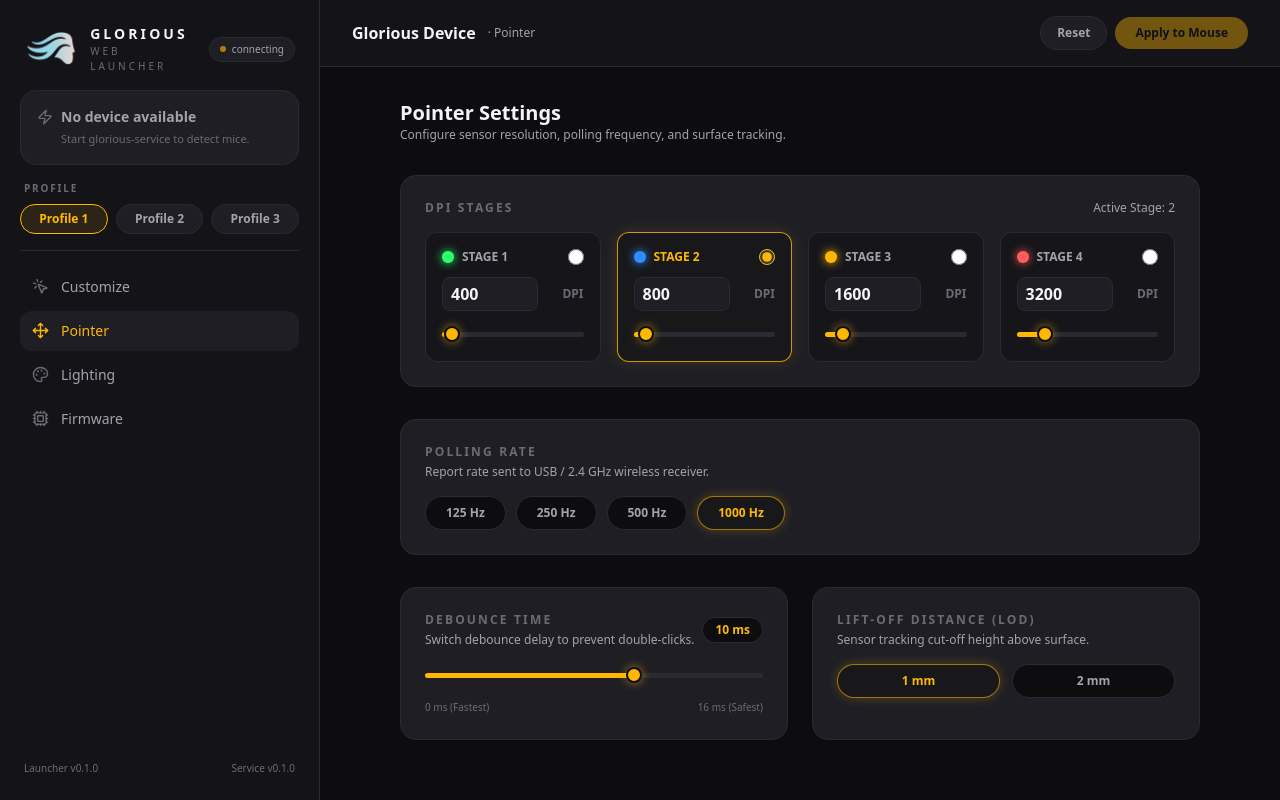
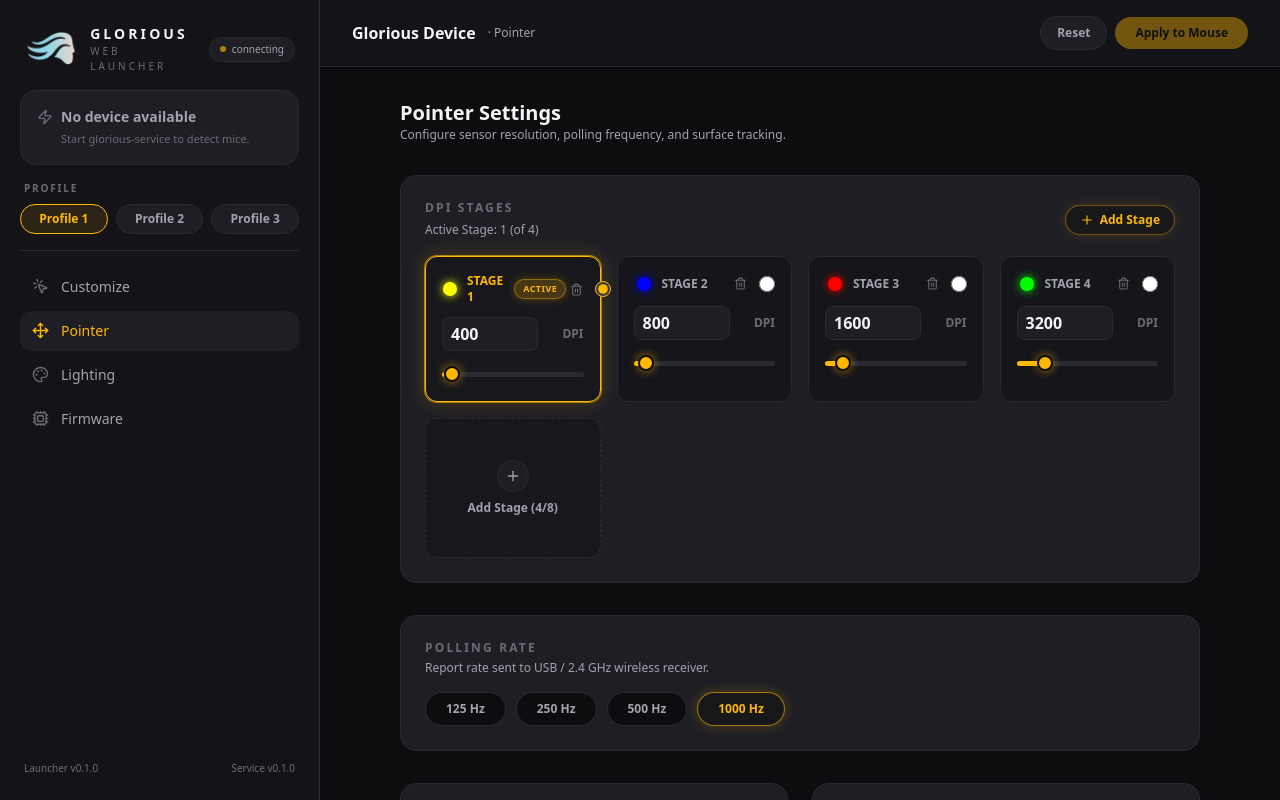
Before and after one commit to m24ih/glorious-web-launcher, a Svelte app in the folder frontend/: page / in a window 1280 px wide. Both pictures are taken after a click on the button "Pointer". Built offline with nearby package versions, Linux system fonts and the light colour scheme; no server answers.

Commit message:
feat(frontend): dynamic 1-8 DPI stages, custom colors, active stage highlight, and accurate LED off state

```diff
--- a/frontend/src/App.svelte
+++ b/frontend/src/App.svelte
@@ -14,7 +14,6 @@
     SettingsPatch,
     TabId,
     SettingsDraft,
-    RgbEffectName,
   } from './lib/types';
   import {
     fetchDevices,
@@ -23,6 +22,7 @@
   } from './lib/api';
   import {
     DEFAULT_PIN_ACTIONS,
+    DPI_COLORS,
     draftFromDevice,
     hexToRgb,
     LIGHTING_EFFECTS,
@@ -37,6 +37,7 @@
   let selectedPin = $state<PinId | null>('left');
   let mappings = $state<PinAction[]>(DEFAULT_PIN_ACTIONS);
   let draft = $state<SettingsDraft>(draftFromDevice(null));
+  let hasUserModified = $state<boolean>(false);
   let applying = $state<boolean>(false);
   let toastMessage = $state<string | null>(null);
 
@@ -60,10 +61,12 @@
   }
 
   function onDraftChange(updater: (draft: SettingsDraft) => SettingsDraft) {
+    hasUserModified = true;
     draft = updater(draft);
   }
 
   function onReset() {
+    hasUserModified = false;
     draft = draftFromDevice(device);
     mappings = DEFAULT_PIN_ACTIONS;
     showToast('Reverted settings to defaults');
@@ -73,13 +76,12 @@
     if (!device || applying) return;
     applying = true;
     try {
-      const effectSpec = LIGHTING_EFFECTS.find((e) => e.id === draft.lighting.effect);
-      const rgbEffect: RgbEffectName = (effectSpec?.name as RgbEffectName) ?? 'glorious';
       const rgbColor = hexToRgb(draft.lighting.color);
 
       const patch: SettingsPatch = {
         profile: activeProfile,
         dpi_stages: draft.dpi_stages.map((s) => s.value),
+        dpi_colors: draft.dpi_stages.map((s, i) => s.color || DPI_COLORS[i % DPI_COLORS.length]),
         active_dpi_stage: draft.active_dpi_stage,
         polling_rate: draft.polling_rate,
         debounce_ms: draft.debounce_ms,
@@ -87,7 +89,7 @@
         sleep_seconds: draft.sleep_seconds === 'off' ? 0 : draft.sleep_seconds,
         rgb: {
           brightness: draft.lighting.brightness,
-          effect: rgbEffect,
+          effect: draft.lighting.effect,
           rate: draft.lighting.rate,
           color: rgbColor,
         },
@@ -97,6 +99,7 @@
       if (res?.device) {
         device = res.device;
         draft = draftFromDevice(res.device);
+        hasUserModified = false;
       }
       showToast('Settings applied to mouse');
     } catch (e: any) {
@@ -114,7 +117,9 @@
         if (list.devices.length > 0) {
           const connected = list.devices.find((d) => d.connected) ?? list.devices[0];
           device = connected;
-          draft = draftFromDevice(connected);
+          if (!hasUserModified) {
+            draft = draftFromDevice(connected);
+          }
           if (connected.settings?.active_profile) {
             activeProfile = connected.settings.active_profile;
           }
@@ -134,14 +139,16 @@
               : null;
             const chosen = updated ?? event.devices.find((d) => d.connected) ?? event.devices[0];
             device = chosen;
-            if (!device || !updated) {
+            if (!hasUserModified) {
               draft = draftFromDevice(chosen);
             }
           }
         } else if (event.type === 'applied') {
           if (device && event.slug === device.slug) {
             device = event.device;
-            draft = draftFromDevice(event.device);
+            if (!hasUserModified) {
+              draft = draftFromDevice(event.device);
+            }
           }
           showToast('Settings synced from hardware');
         }
@@ -168,6 +175,7 @@
     onTabChange={(tab) => (activeTab = tab)}
     onProfileChange={(n) => {
       activeProfile = n;
+      hasUserModified = true;
       draft = { ...draft, profile: n };
     }}
     serviceVersion={LAUNCHER_VERSION}
--- a/frontend/src/components/PointerView.svelte
+++ b/frontend/src/components/PointerView.svelte
@@ -1,4 +1,5 @@
 <script lang="ts">
+  import { Plus, Trash2 } from 'lucide-svelte';
   import type { SettingsDraft } from '../lib/types';
   import { DPI_COLORS, clamp } from '../lib/actions';
 
@@ -19,13 +20,53 @@
     const clamped = clamp(Math.round(val / 100) * 100, 100, 19000);
     onChange((prev) => {
       const nextStages = [...prev.dpi_stages];
-      nextStages[index] = { value: clamped };
+      nextStages[index] = { ...nextStages[index], value: clamped };
       return { ...prev, dpi_stages: nextStages };
     });
   }
 
-  function setActiveStage(index: number) {
-    onChange((prev) => ({ ...prev, active_dpi_stage: index }));
+  function setStageColor(index: number, color: string) {
+    onChange((prev) => {
+      const nextStages = [...prev.dpi_stages];
+      nextStages[index] = { ...nextStages[index], color };
+      return { ...prev, dpi_stages: nextStages };
+    });
+  }
+
+  function addStage() {
+    if (draft.dpi_stages.length >= 8) return;
+    onChange((prev) => {
+      const nextIdx = prev.dpi_stages.length;
+      const lastStage = prev.dpi_stages[nextIdx - 1];
+      const nextVal = lastStage ? lastStage.value : 1600;
+      const nextColor = DPI_COLORS[nextIdx % DPI_COLORS.length];
+      const nextStages = [...prev.dpi_stages, { value: nextVal, color: nextColor }];
+      return { ...prev, dpi_stages: nextStages };
+    });
+  }
+
+  function removeStage(index: number) {
+    if (draft.dpi_stages.length <= 1) return;
+    onChange((prev) => {
+      const stageNum = index + 1;
+      const nextStages = prev.dpi_stages.filter((_, i) => i !== index);
+      let nextActive = prev.active_dpi_stage;
+      if (nextActive === stageNum) {
+        nextActive = Math.min(stageNum, nextStages.length);
+      } else if (nextActive > stageNum) {
+        nextActive -= 1;
+      }
+      nextActive = Math.max(1, Math.min(nextActive, nextStages.length));
+      return {
+        ...prev,
+        dpi_stages: nextStages,
+        active_dpi_stage: nextActive,
+      };
+    });
+  }
+
+  function setActiveStage(stageNumber: number) {
+    onChange((prev) => ({ ...prev, active_dpi_stage: stageNumber }));
   }
 
   function setPollingRate(rate: number) {
@@ -52,38 +93,97 @@
     <!-- DPI Stages -->
     <section class="rounded-2xl border border-edge bg-card p-6">
       <div class="mb-4 flex items-center justify-between">
+        <div>
           <h3 class="text-xs font-bold tracking-[0.18em] text-ink-faint">DPI STAGES</h3>
-        <span class="text-xs text-ink-dim">Active Stage: {draft.active_dpi_stage + 1}</span>
+          <span class="text-xs text-ink-dim">Active Stage: {draft.active_dpi_stage} (of {draft.dpi_stages.length})</span>
+        </div>
+        {#if draft.dpi_stages.length < 8}
+          <button
+            type="button"
+            onclick={addStage}
+            class="flex items-center gap-1.5 rounded-full border border-glorious/40 bg-zinc-900 px-3.5 py-1.5 text-xs font-bold text-glorious transition hover:border-glorious hover:bg-glorious/10 shadow-[0_0_12px_rgba(255,184,0,0.15)]"
+          >
+            <Plus size={14} />
+            <span>Add Stage</span>
+          </button>
+        {/if}
       </div>
 
       <div class="grid grid-cols-1 gap-4 sm:grid-cols-2 lg:grid-cols-4">
-        {#each draft.dpi_stages.slice(0, 4) as stage, i (i)}
-          {@const color = DPI_COLORS[i % DPI_COLORS.length]}
-          {@const isActive = draft.active_dpi_stage === i}
+        {#each draft.dpi_stages as stage, i (i)}
+          {@const stageNumber = i + 1}
+          {@const color = stage.color || DPI_COLORS[i % DPI_COLORS.length]}
+          {@const isActive = draft.active_dpi_stage === stageNumber}
           <div
-            class="relative flex flex-col rounded-xl border p-4 transition {isActive
-              ? 'border-glorious/80 bg-zinc-900/90 shadow-[0_0_16px_rgba(255,184,0,0.15)]'
-              : 'border-edge bg-canvas/50 hover:border-edge-bright'}"
+            role="button"
+            tabindex="0"
+            onclick={() => setActiveStage(stageNumber)}
+            onkeydown={(e) => {
+              if (e.key === 'Enter' || e.key === ' ') {
+                e.preventDefault();
+                setActiveStage(stageNumber);
+              }
+            }}
+            class="relative flex flex-col rounded-xl border p-4 transition cursor-pointer select-none {isActive
+              ? 'border-glorious bg-zinc-900/90 ring-1 ring-glorious/60 shadow-[0_0_20px_rgba(255,184,0,0.22)]'
+              : 'border-edge bg-canvas/50 hover:border-edge-bright hover:bg-card-hover'}"
           >
             <!-- Stage Header & Radio Toggle -->
-            <label class="mb-3 flex cursor-pointer items-center justify-between">
+            <div class="mb-3 flex items-center justify-between">
               <div class="flex items-center gap-2">
+                <!-- Color swatch with native picker -->
+                <label
+                  class="relative flex h-5 w-5 items-center justify-center cursor-pointer rounded-full transition hover:scale-110"
+                  title="Change Stage Color"
+                >
                   <span
-                  class="h-3 w-3 rounded-full ring-2 ring-offset-2 ring-offset-card"
+                    class="h-3.5 w-3.5 rounded-full ring-2 ring-offset-2 ring-offset-card"
                     style="background: {color}; ring-color: {color}; box-shadow: 0 0 10px {color};"
                   ></span>
+                  <input
+                    type="color"
+                    value={color}
+                    onclick={(e) => e.stopPropagation()}
+                    oninput={(e) => setStageColor(i, e.currentTarget.value)}
+                    class="absolute inset-0 h-full w-full opacity-0 cursor-pointer"
+                  />
+                </label>
                 <span class="text-xs font-bold {isActive ? 'text-glorious' : 'text-ink-dim'}">
-                  STAGE {i + 1}
+                  STAGE {stageNumber}
                 </span>
+                {#if isActive}
+                  <span class="rounded-full bg-glorious/20 px-2 py-0.5 text-[9px] font-black uppercase tracking-wider text-glorious border border-glorious/40 shadow-[0_0_8px_rgba(255,184,0,0.3)]">
+                    ACTIVE
+                  </span>
+                {/if}
               </div>
+
+              <div class="flex items-center gap-2">
+                {#if draft.dpi_stages.length > 1}
+                  <button
+                    type="button"
+                    title="Delete Stage"
+                    aria-label="Delete Stage"
+                    onclick={(e) => {
+                      e.stopPropagation();
+                      removeStage(i);
+                    }}
+                    class="rounded p-1 text-ink-faint transition hover:bg-zinc-800 hover:text-red-400"
+                  >
+                    <Trash2 size={13} />
+                  </button>
+                {/if}
+
                 <input
                   type="radio"
                   name="active-dpi-stage"
                   checked={isActive}
-                onchange={() => setActiveStage(i)}
+                  onchange={() => setActiveStage(stageNumber)}
+                  onclick={(e) => e.stopPropagation()}
                   class="accent-glorious h-4 w-4 cursor-pointer"
                 />
-            </label>
+              </div>
+            </div>
 
             <!-- Number input and DPI label -->
             <div class="mb-3 flex items-center justify-between gap-2">
@@ -93,6 +193,7 @@
                 max="19000"
                 step="100"
                 value={stage.value}
+                onclick={(e) => e.stopPropagation()}
                 oninput={(e) => {
                   const val = parseInt(e.currentTarget.value, 10);
                   if (!isNaN(val)) setDpiValue(i, val);
@@ -110,11 +211,25 @@
               step="100"
               value={stage.value}
               style="--fill: {((stage.value - 100) / (19000 - 100)) * 100}%"
+              onclick={(e) => e.stopPropagation()}
               oninput={(e) => setDpiValue(i, parseInt(e.currentTarget.value, 10))}
               class="w-full"
             />
           </div>
         {/each}
+
+        {#if draft.dpi_stages.length < 8}
+          <button
+            type="button"
+            onclick={addStage}
+            class="flex min-h-[140px] flex-col items-center justify-center gap-2 rounded-xl border border-dashed border-edge-bright/60 bg-canvas/30 p-4 text-ink-dim transition hover:border-glorious hover:bg-glorious/5 hover:text-glorious"
+          >
+            <div class="flex h-8 w-8 items-center justify-center rounded-full border border-edge bg-card">
+              <Plus size={16} />
+            </div>
+            <span class="text-xs font-bold">Add Stage ({draft.dpi_stages.length}/8)</span>
+          </button>
+        {/if}
       </div>
     </section>
 
--- a/frontend/src/lib/actions.ts
+++ b/frontend/src/lib/actions.ts
@@ -5,6 +5,7 @@ import type {
   ActionCategory,
   DockAction,
   DockCategory,
+  DpiStage,
   EffectId,
   EffectName,
   PinAction,
@@ -302,6 +303,15 @@ export const SLEEP_OPTIONS = [...SLEEP_PRESETS, { label: 'Off', seconds: 'off' a
 
 /* ── Small helpers ──────────────────────────────────────────────────────── */
 
+export function rgbToHex(rgb: [number, number, number] | number[]): string {
+  const [r = 0, g = 0, b = 0] = rgb;
+  const toHex = (n: number) =>
+    Math.min(255, Math.max(0, Math.round(n)))
+      .toString(16)
+      .padStart(2, '0');
+  return `#${toHex(r)}${toHex(g)}${toHex(b)}`;
+}
+
 export function hexToRgb(hex: string): [number, number, number] {
   const clean = hex.replace('#', '');
   const full =
@@ -324,8 +334,17 @@ export function rangeFill(v: number, min: number, max: number): string {
   return `${(clamp(v, min, max) / (max - min)) * 100}%`;
 }
 
-/** Which DPI color badge a stage gets (Keychron-style rainbow). */
-export const DPI_COLORS = ['#2dff6a', '#2d8cff', '#ffb800', '#ff5c5c', '#c12dff'];
+/** Which DPI color badge a stage gets (Glorious CORE preset colors). */
+export const DPI_COLORS = [
+  '#FFFF00',
+  '#0000FF',
+  '#FF0000',
+  '#00FF00',
+  '#00FFFF',
+  '#FF00FF',
+  '#FF8000',
+  '#C12DFF',
+];
 
 export function dpiColor(index: number): string {
   return DPI_COLORS[index % DPI_COLORS.length];
@@ -334,22 +353,47 @@ export function dpiColor(index: number): string {
 /** Seed a settings draft from read-back hardware values. */
 export function draftFromDevice(device?: { settings?: SettingsView | null } | null): SettingsDraft {
   const settings = device?.settings;
-  const stages =
-    settings && settings.dpi_stages.length > 0
-      ? settings.dpi_stages
-      : [400, 800, 1600, 3200];
-  const padded = [...stages];
-  while (padded.length < 4) padded.push(Math.min(30000, Math.max(100, padded[padded.length - 1] * 2)));
+
+  let stages: DpiStage[];
+  if (settings && settings.dpi_stages && settings.dpi_stages.length > 0) {
+    stages = settings.dpi_stages.slice(0, 8).map((value, i) => ({
+      value,
+      color: settings.dpi_colors?.[i] || DPI_COLORS[i % DPI_COLORS.length],
+    }));
+  } else {
+    stages = [
+      { value: 400, color: DPI_COLORS[0] },
+      { value: 800, color: DPI_COLORS[1] },
+      { value: 1600, color: DPI_COLORS[2] },
+      { value: 3200, color: DPI_COLORS[3] },
+    ];
+  }
+
+  let lighting = {
+    effect: 1,
+    brightness: 100,
+    rate: 50,
+    color: '#ffb800',
+  };
+
+  if (settings?.lighting) {
+    lighting = {
+      effect: settings.lighting.effect as EffectId,
+      brightness: settings.lighting.brightness,
+      rate: settings.lighting.rate,
+      color: rgbToHex(settings.lighting.color),
+    };
+  }
 
   return {
     profile: settings?.active_profile ?? 1,
-    dpi_stages: padded.slice(0, 8).map((value) => ({ value })),
+    dpi_stages: stages,
     active_dpi_stage: settings?.active_dpi_stage ?? 1,
     polling_rate: settings?.polling_rate ?? 1000,
     debounce_ms: settings?.debounce_ms ?? 10,
     lod: settings?.lod ?? 1,
     sleep_seconds: settings?.sleep_seconds ?? 'off',
-    lighting: settings?.lighting ?? { effect: 1, brightness: 100, rate: 50, color: '#ffb800' },
+    lighting,
   };
 }
 
--- a/frontend/src/lib/types.ts
+++ b/frontend/src/lib/types.ts
@@ -17,16 +17,28 @@ export interface FirmwareInfo {
   display: string;
 }
 
+export interface DpiStage {
+  value: number;
+  color?: string;
+}
+
 export interface SettingsView {
   active_profile: number;
   dpi_stage_count: number;
   dpi_stages: number[];
+  dpi_colors?: string[];
   active_dpi_stage: number;
   polling_rate: number;
   debounce_ms: number;
   lod: number;
   sleep_seconds: number | null;
-  lighting?: LightingSettings;
+  lighting?: {
+    effect: EffectId | number;
+    effect_name?: string;
+    brightness: number;
+    rate: number;
+    color: [number, number, number];
+  } | null;
 }
 
 export interface LightingSettings {
@@ -38,7 +50,7 @@ export interface LightingSettings {
 
 export interface SettingsDraft {
   profile: number;
-  dpi_stages: { value: number }[];
+  dpi_stages: DpiStage[];
   active_dpi_stage: number;
   polling_rate: number;
   debounce_ms: number;
@@ -98,7 +110,8 @@ export type EffectName = RgbEffectName;
 export interface RgbPatch {
   brightness: number;
   wireless_brightness?: number;
-  effect: RgbEffectName;
+  effect: EffectId | RgbEffectName | number;
+  effect_name?: string;
   rate: number;
   color: [number, number, number];
 }
@@ -106,6 +119,7 @@ export interface RgbPatch {
 export interface SettingsPatch {
   profile?: number;
   dpi_stages?: number[];
+  dpi_colors?: string[];
   active_dpi_stage?: number;
   polling_rate?: number;
   debounce_ms?: number;
@@ -147,22 +161,6 @@ export type ViewId =
   | 'macro'
   | 'firmware';
 
-export interface SettingsDraft {
-  profile: number;
-  dpi_stages: { value: number }[];
-  active_dpi_stage: number;
-  polling_rate: number;
-  debounce_ms: number;
-  lod: number;
-  sleep_seconds: number | 'off';
-  lighting: {
-    effect: number;
-    brightness: number;
-    rate: number;
-    color: string;
-  };
-}
-
 export type TabId = Exclude<ViewId, 'macro'>;
 
 export type ActionCategory =
```
Also changed, not shown: frontend/src/components/LightingView.svelte (+31 -10 lines). Lines whose indentation alone changed are shown as unchanged.
